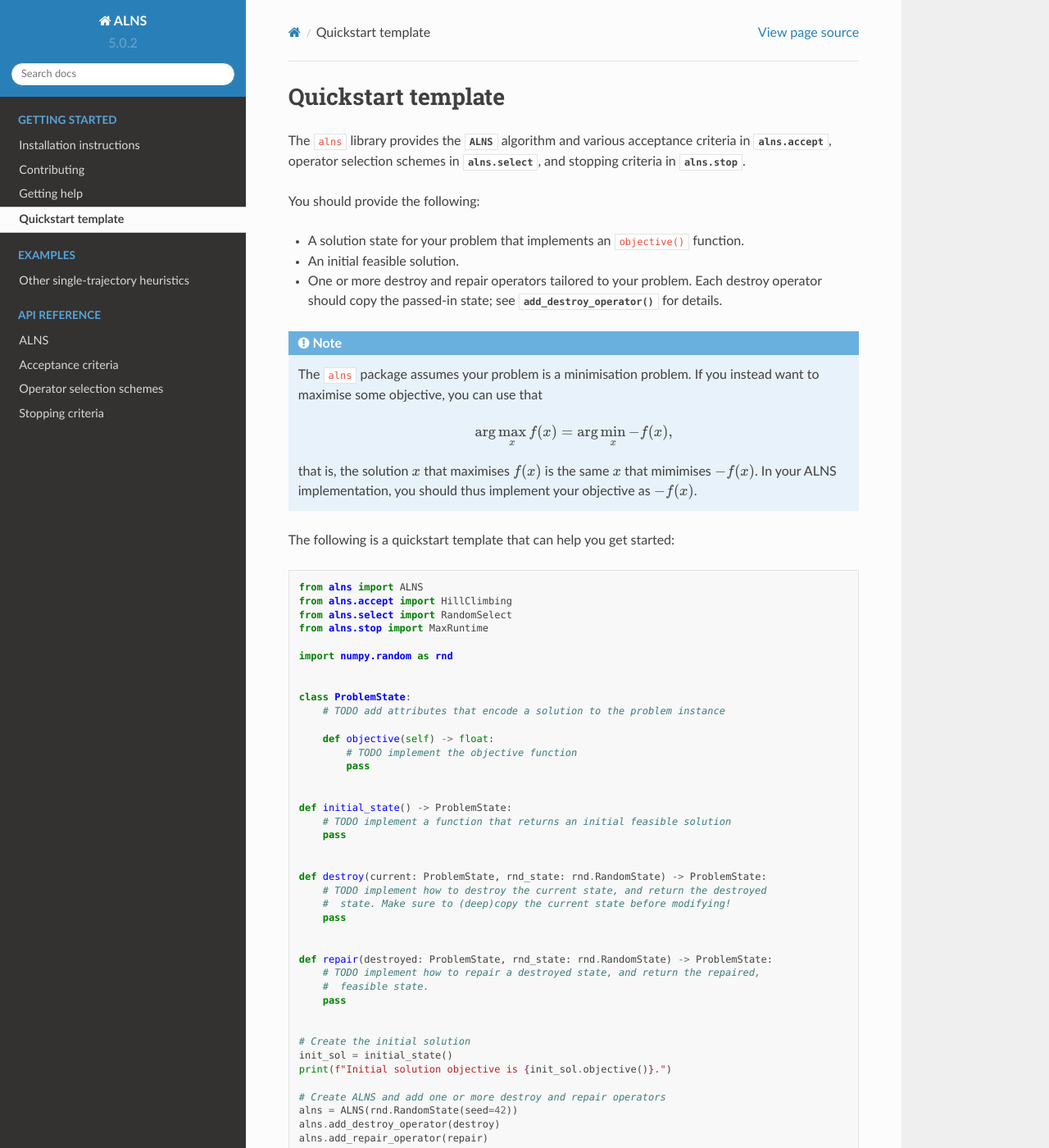
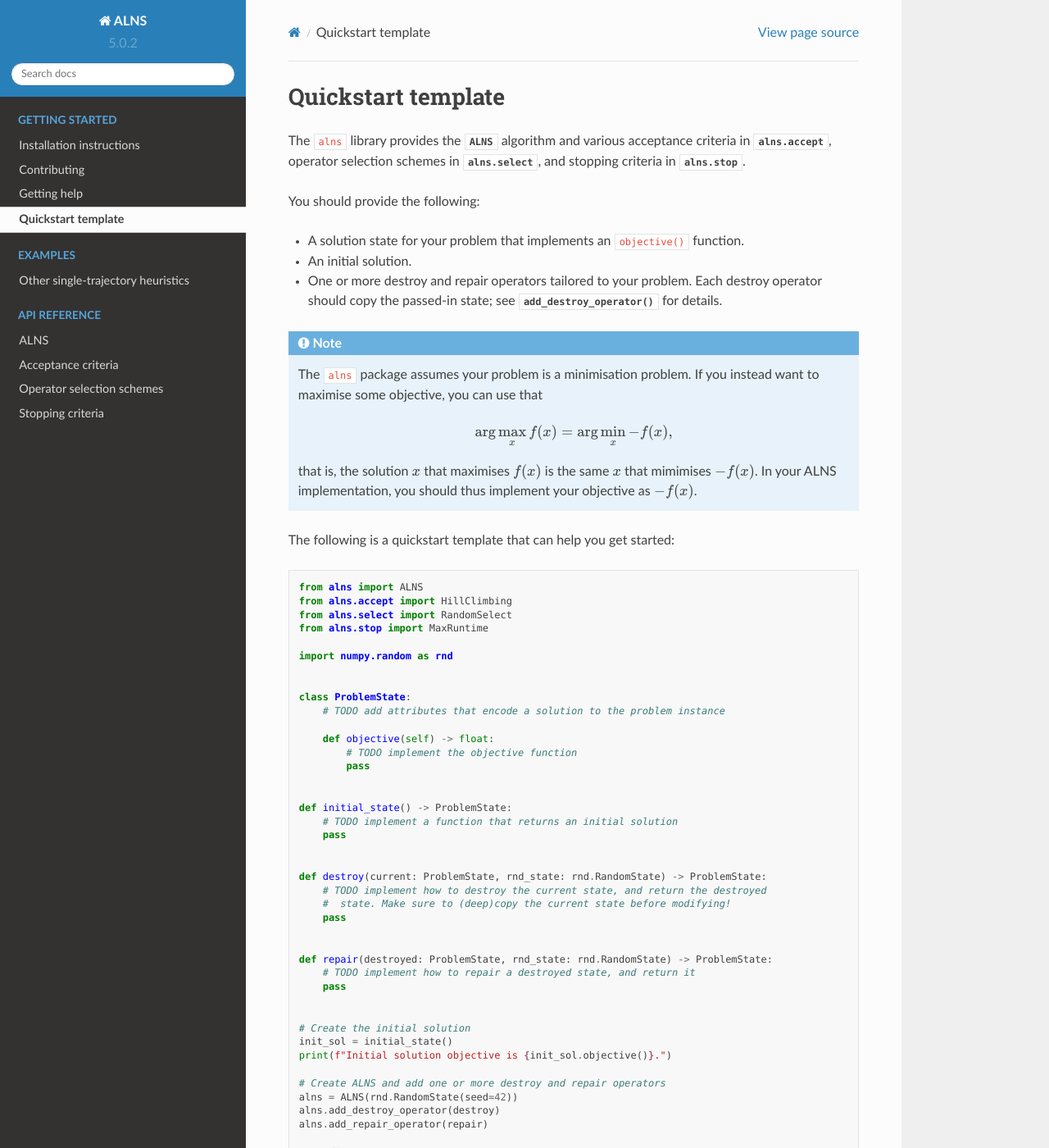
Before and after one commit to N-Wouda/ALNS, a Sphinx documentation site: the page built from docs/source/setup/template.rst, in a window 1280 px wide and 1400 px high. Shown: the whole window at 82% size. Built offline with Sphinx 7.4.7 and the Read the Docs theme 2.0.0, drawn with Linux system fonts in a browser that asks for light colours; pages that are not in the unit, such as notebooks, are missing from menus.

Commit message:
Feedback

```diff
--- a/docs/source/index.rst
+++ b/docs/source/index.rst
@@ -4,7 +4,6 @@ ALNS
 ``alns`` is a general, well-documented and tested implementation of the adaptive large neighbourhood search (ALNS) metaheuristic in Python.
 ALNS is an algorithm that can be used to solve difficult combinatorial optimisation problems.
 The algorithm begins with an initial solution.
-This solution should be feasible, but need not be very good.
 Then the algorithm iterates until a stopping criterion is met.
 In each iteration, a destroy and repair operator are selected, which transform the current solution into a candidate solution.
 This candidate solution is then evaluated by an acceptance criterion, and the operator selection scheme is updated based on the evaluation outcome.
--- a/docs/source/setup/template.rst
+++ b/docs/source/setup/template.rst
@@ -8,7 +8,7 @@ acceptance criteria in :mod:`alns.accept`, operator selection schemes in
 You should provide the following:
 
 - A solution state for your problem that implements an ``objective()`` function.
-- An initial feasible solution.
+- An initial solution.
 - One or more destroy and repair operators tailored to your problem. Each destroy
   operator should copy the passed-in state; see
   :meth:`~alns.ALNS.ALNS.add_destroy_operator` for details.
@@ -47,7 +47,7 @@ The following is a quickstart template that can help you get started:
 
 
     def initial_state() -> ProblemState:
-        # TODO implement a function that returns an initial feasible solution
+        # TODO implement a function that returns an initial solution
         pass
 
 
@@ -58,8 +58,7 @@ The following is a quickstart template that can help you get started:
 
 
     def repair(destroyed: ProblemState, rnd_state: rnd.RandomState) -> ProblemState:
-        # TODO implement how to repair a destroyed state, and return the repaired,
-        #  feasible state.
+        # TODO implement how to repair a destroyed state, and return it
         pass
 
 
```
Also changed, not shown: README.md (+12 -16 lines).
